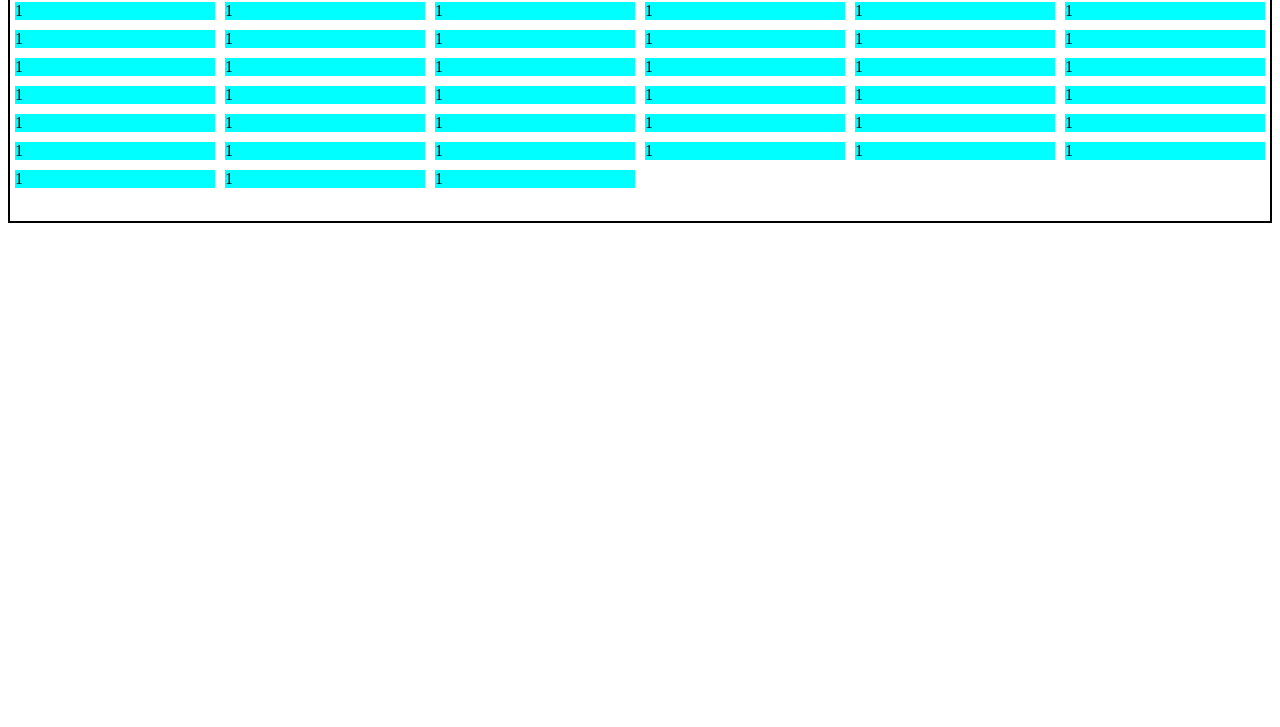
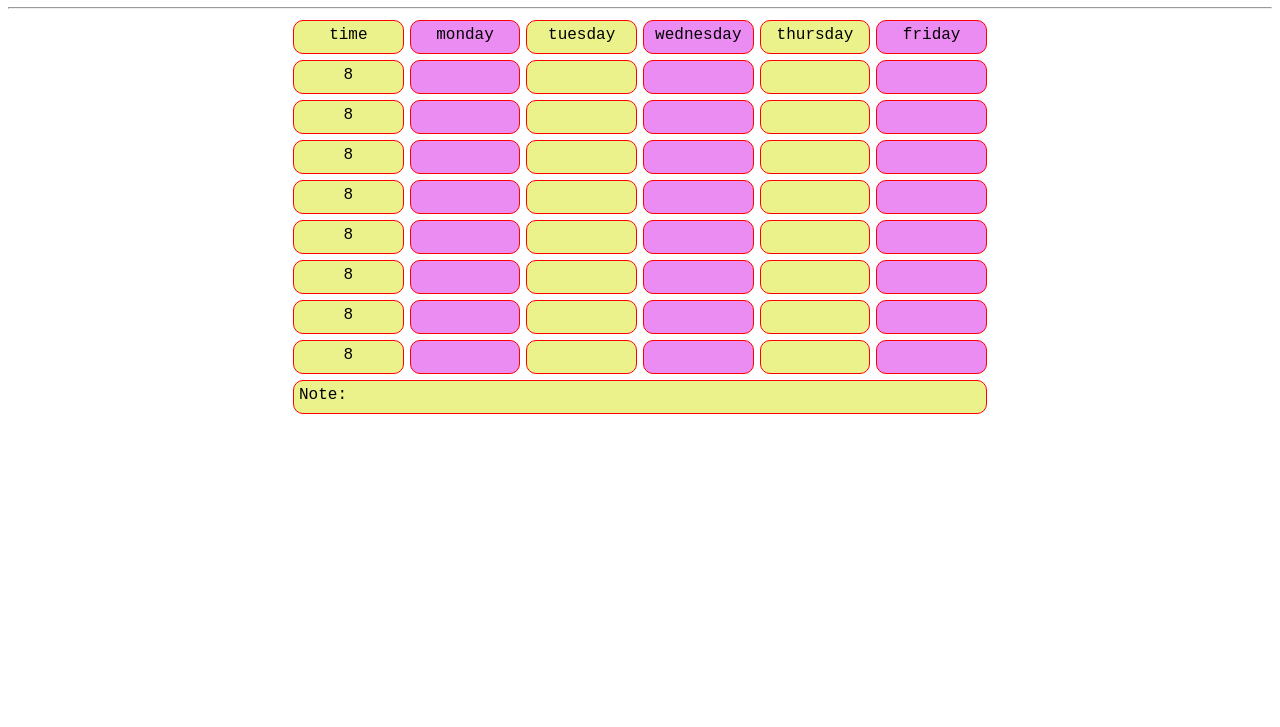
Before and after one commit to VinayKumar2203/-60days-Crash-course, a plain HTML site: page Day2/weekly.html in a window 1280 px wide. Shown: the part 73-800 px from the top of the page. Drawn offline with Linux system fonts and the light colour scheme.

Commit message:
weekly schedule

```diff
--- a/Day2/weekly.html
+++ b/Day2/weekly.html
@@ -4,92 +4,110 @@
 <head>
     <meta charset="UTF-8">
     <meta name="viewport" content="width=device-width, initial-scale=1.0">
-    <title>Weekly schedule</title>
+    <title>Weekly Schedule</title>
     <style>
-        .container {
+        * {
+            text-align: center;
+            font-family: 'Courier New', Courier, monospace;
+
+        }
+
+        .cont {
+            /* border: 2px solid red; */
+            height: 400px;
+            width: 700px;
+            margin: auto;
             display: grid;
             grid-template-columns: repeat(6, 1fr);
-            height: auto;
-            width: 70%;
-            margin: auto;
+        }
+        .cont div{
+            border: 1px solid red ;
+            margin: 3px;
+            border-radius: 10px;
+            text-align: center;
+            padding: 5px;
+        }
+        .showTime{
+            background-color: rgb(236, 223, 225);
+        }
+        .cont div:nth-child(even){
+            background-color: rgb(235, 140, 242);
+        }
+        .cont div:nth-child(odd){
+            background-color: rgb(235, 242, 140);
         }
 
-        .container>div {
-            border: 2px solid red;
-            margin: 5px;
-            border-radius: 5px;
-            padding: 0px 15px;
-        }
-        .schedule{
-            border: 2px solid;
-            /* height: 400px; */
-            display: grid;
-            grid-template-rows: repeat(9,1fr);
-            grid-template-columns: repeat(6,1fr);
-        }
-        .schedule>div{
-            /* height: 10px; */
-            background-color: aqua;
-            margin: 5px;
-        }
+
     </style>
 </head>
 
 <body>
-    <div class="container">
-        <div>Monday </div>
-        <div>Tuesday</div>
+    <h1>vinay Weekly Schedule</h1>
+    <hr>
+    <div class="cont">
+        <div class="hideCell">time</div>
+        <div > monday</div>
+        <div> tuesday</div>
         <div>wednesday</div>
-        <div>thuresday</div>
+        <div>thursday</div>
         <div>friday</div>
-    </div>
-    <div class="schedule">
-   <div>1</div>
-   <div>1</div>
-   <div>1</div>
-   <div>1</div>
-   <div>1</div>
-   <div>1</div>
-   <div>1</div>
-   <div>1</div>
-   <div>1</div>
-   <div>1</div>
-   <div>1</div>
-   <div>1</div>
-   <div>1</div>
-   <div>1</div>
-   <div>1</div>
-   <div>1</div>
-   <div>1</div>
-   <div>1</div>
-   <div>1</div>
-   <div>1</div>
-   <div>1</div>
-   <div>1</div>
-   <div>1</div>
-   <div>1</div>
-   <div>1</div>
-   <div>1</div>
-   <div>1</div>
-   <div>1</div>
-   <div>1</div>
-   <div>1</div>
-   <div>1</div>
-   <div>1</div>
-   <div>1</div>
-   <div>1</div>
-   <div>1</div>
-   <div>1</div>
-   <div>1</div>
-   <div>1</div>
-   <div>1</div>
-   <div>1</div>
-   <div>1</div>
-   <div>1</div>
-   <div>1</div>
-   <div>1</div>
-   <div>1</div>
+        <div class="showTime">8</div>
+        <div></div>
+        <div></div>
+        <div></div>
+        <div></div>
+        <div></div>
+        <div class="showTime">8</div>
+        <div></div>
+        <div></div>
+        <div></div>
+        <div></div>
+        <div></div>
+        <div class="showTime">8</div>
+        <div></div>
+        <div></div>
+        <div></div>
+        <div></div>
+        <div></div>
+        <div class="showTime">8</div>
+        <div></div>
+        <div></div>
+        <div></div>
+        <div></div>
+        <div></div>
+        <div class="showTime">8</div>
+        <div></div>
+        <div></div>
+        <div></div>
+        <div></div>
+        <div></div>
+        <div class="showTime">8</div>
+        <div></div>
+        <div></div>
+        <div></div>
+        <div></div>
+        <div></div>
+        <div class="showTime">8</div>
+        <div></div>
+        <div></div>
+        <div></div>
+        <div></div>
+        <div></div>
+        <div class="showTime">8</div>
+        <div></div>
+        <div></div>
+        <div></div>
+        <div></div>
+        <div></div>
 
+
+
+        <div style="  grid-column: span 6; text-align: start;">Note:</div>
+        <!-- <div></div> -->
+        <!-- <div></div> -->
+        <!-- <div></div> -->
+        <!-- <div></div> -->
+        <!-- <div></div> -->
     </div>
 </body>
 
```
Also changed, not shown: Day2/demo.html (added, +32 -0 lines).
